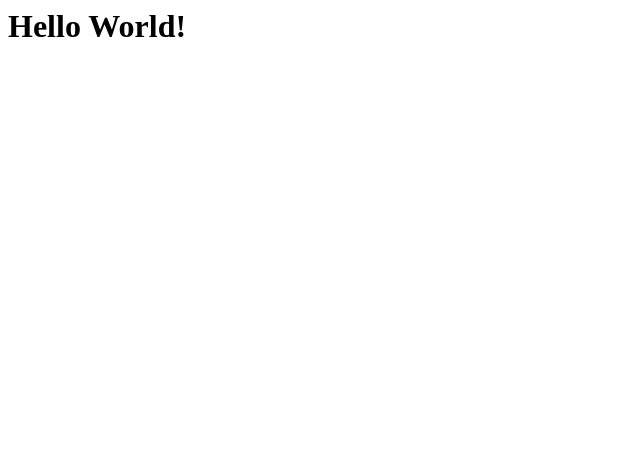
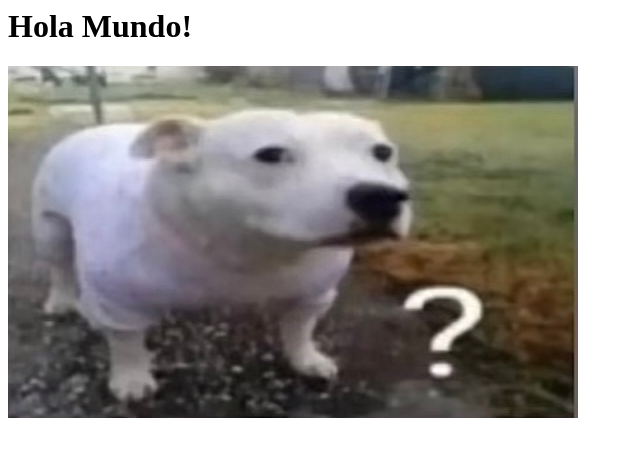
Before and after one commit to gonzasan001/csp2022-test, a plain HTML site: page index.html in a window 1280 px wide. Shown: the whole page, without its empty margins (0-640 px from the left). Drawn offline with Linux system fonts and the light colour scheme.

Commit message:
Update index.html

```diff
--- a/index.html
+++ b/index.html
@@ -1,5 +1,9 @@
 <html>
+  <head>
+    <title>wow i have a website now thats craaaazy</title>
+  </head>
   <body>
-    <h1>Hello World!</h1>
+    <h1>Hola Mundo!</h1>
+    <a href="IMG-2481.jpg"><img src="IMG-2481.jpg" alt="funny dog ? photo" height "70%"></a>
   </body>
 </html>
```
